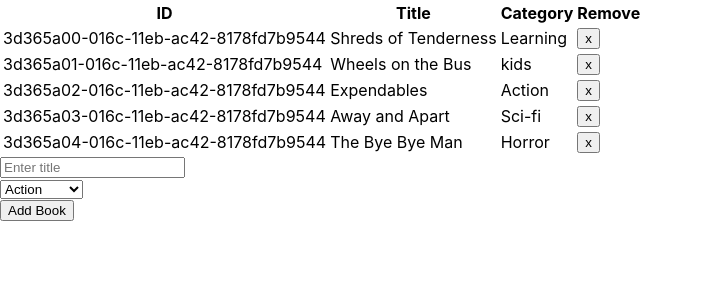
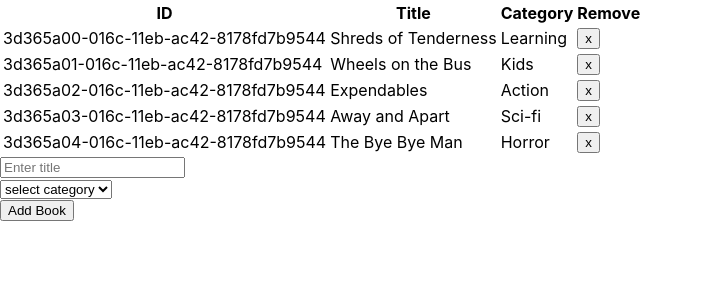
Before and after one commit to mbabaliiryn/react-book-store, a React (Create React App) app: page / in a window 1280 px wide. Shown: the top 300 px of the page, without its empty margins (0-703 px from the left). Built offline with nearby package versions, Linux system fonts and the light colour scheme.

Commit message:
fix bugs on add book button

```diff
--- a/src/components/Book.js
+++ b/src/components/Book.js
@@ -1,14 +1,8 @@
-/* eslint-disable react/no-unused-prop-types */
-/* eslint-disable no-unused-vars */
-/* eslint-disable react/prop-types */
 import React from 'react';
 import PropTypes from 'prop-types';
 
 const Book = props => {
-
-  const { book, removeBook } = props;
-
-  const handleBookRemove = () => removeBook(book.id);
+  const { book, handleBookRemove } = props;
 
   return (
     <tr>
@@ -28,14 +22,19 @@ const Book = props => {
         {' '}
       </td>
       <td>
-        <button type="button" onClick={() => removeBook(book.id)}>x</button>
+        <button type="button" onClick={() => handleBookRemove(book.id)}>x</button>
       </td>
     </tr>
   );
 };
 
 Book.propTypes = {
-  book: PropTypes.shape({}).isRequired,
+  book: PropTypes.shape({
+    id: PropTypes.string.isRequired,
+    title: PropTypes.string.isRequired,
+    category: PropTypes.string.isRequired,
+
+  }).isRequired,
   handleBookRemove: PropTypes.func.isRequired,
 };
 
--- a/src/constant/initialState.js
+++ b/src/constant/initialState.js
@@ -9,7 +9,7 @@ const INITIAL_STATE = [
   {
     id: uuidv1(),
     title: 'Wheels on the Bus',
-    category: 'kids',
+    category: 'Kids',
   },
   {
     id: uuidv1(),
--- a/src/containers/BooksForm.js
+++ b/src/containers/BooksForm.js
@@ -62,6 +62,10 @@ class BooksForm extends React.Component {
           </div>
           <div className="form-group">
             <select name="category" value={category} onChange={this.handleChange} id="category">
+              <option value="">
+                select category
+              </option>
+
               { categories.map(category => (
                 <option key={category}>
                   { category }
--- a/src/containers/BooksList.js
+++ b/src/containers/BooksList.js
@@ -6,7 +6,8 @@ import PropTypes from 'prop-types';
 import Book from '../components/Book';
 import { removeBook } from '../actions';
 
-const BooksList = ({ books, handleBookRemove }) => {
+const BooksList = ({ books, removeBook }) => {
+  const handleBookRemove = id => removeBook(id);
   return (
     <div>
       <table>
@@ -20,7 +21,7 @@ const BooksList = ({ books, handleBookRemove }) => {
         </thead>
         <tbody>
           {books.map(book => (
-            <Book key={book.id} book={book} handleBookRemove={removeBook} />
+            <Book key={book.id} book={book} handleBookRemove={handleBookRemove} />
           ))}
         </tbody>
       </table>
@@ -29,11 +30,11 @@ const BooksList = ({ books, handleBookRemove }) => {
 };
 
 BooksList.propTypes = {
-  books: PropTypes.shape([]).isRequired,
+  books: PropTypes.arrayOf(PropTypes.object).isRequired,
   removeBook: PropTypes.func.isRequired,
 };
 
 const mapStateToProps = state => ({
   books: state.books,
 });
-export default connect(mapStateToProps, {removeBook })(BooksList);
+export default connect(mapStateToProps, { removeBook })(BooksList);
```
